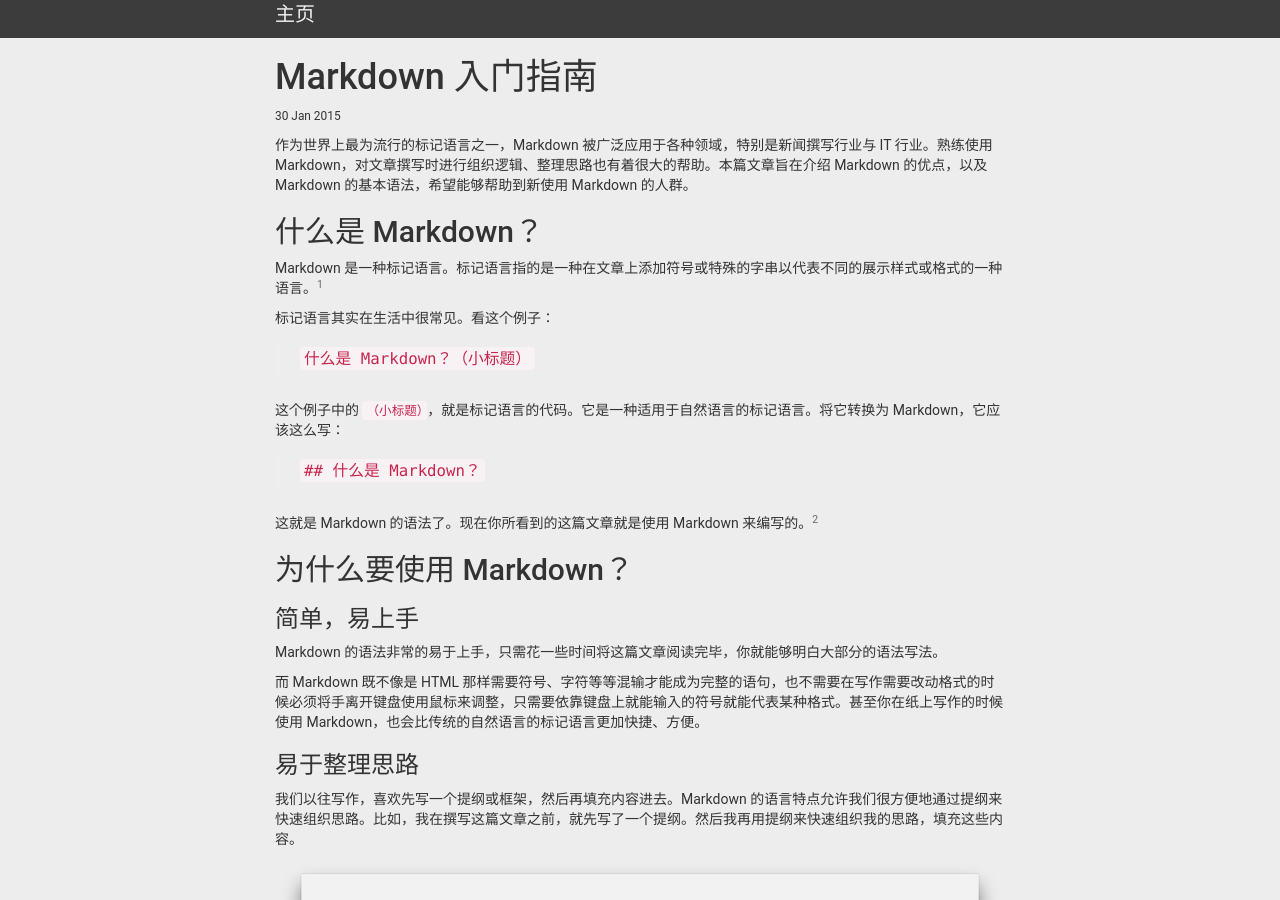
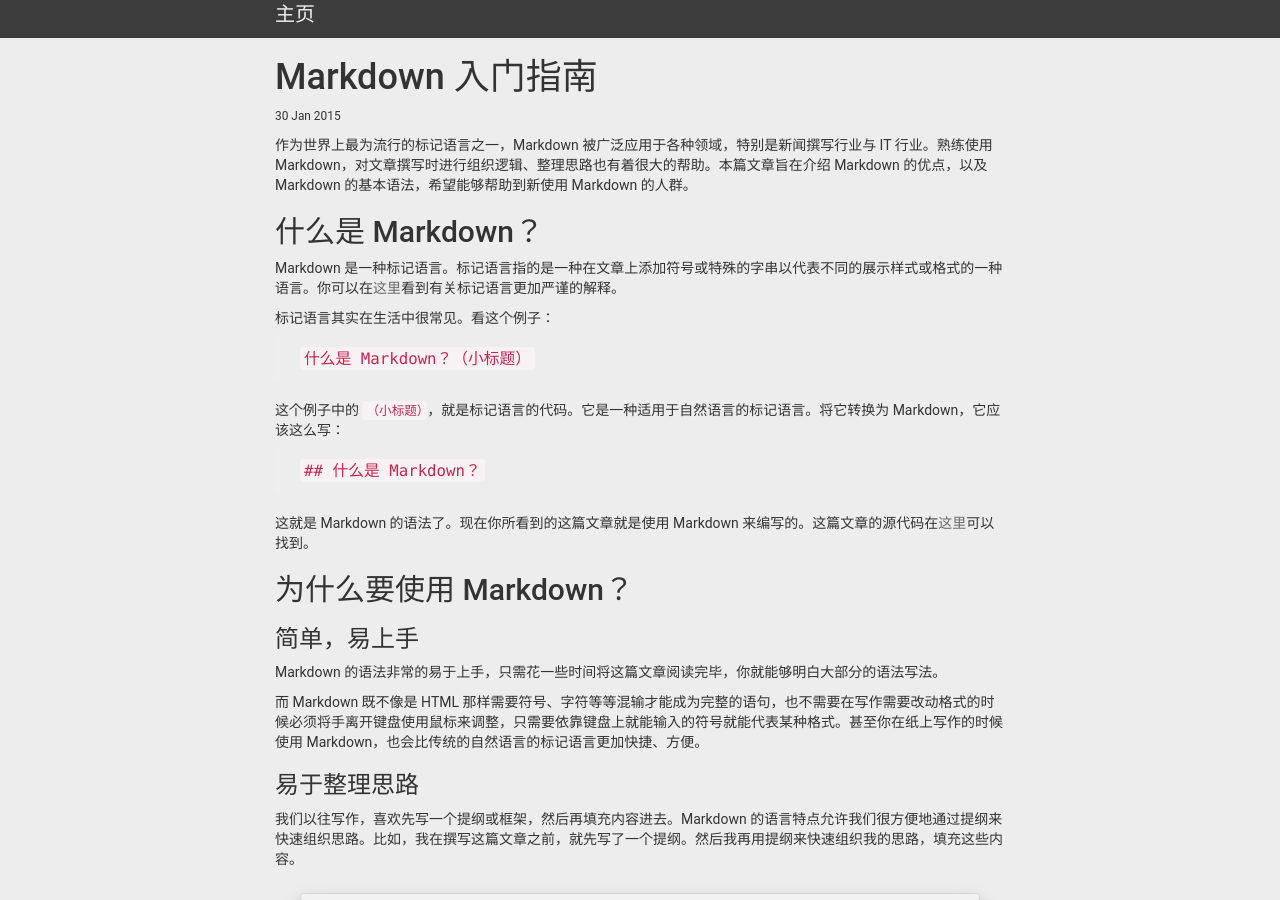
Before and after one commit to zqm1999/zqm1999.github.io, a Jekyll site: the page built from _posts/2015-01-30-Markdown-Intro.md, in a window 1280 px wide and 900 px high, scrolled down 318 px. Built offline with Jekyll 4.4.1, drawn with Linux system fonts in a browser that asks for light colours; nearby versions of some CDN libraries; some web fonts are replaced; Markdown is read by kramdown in place of the engine named in the settings; comment, search, counter and statistics services are not loaded; some of the changed text lies outside the part shown.

Commit message:
修改文章

````diff
--- a/_posts/2015-01-30-Markdown-Intro.md
+++ b/_posts/2015-01-30-Markdown-Intro.md
@@ -7,9 +7,7 @@
 
 ## 什么是 Markdown？
 
-Markdown 是一种标记语言。标记语言指的是一种在文章上添加符号或特殊的字串以代表不同的展示样式或格式的一种语言。[^1]
-
-[^1]: 你可以在[这里](https://zh.wikipedia.org/wiki/%E7%BD%AE%E6%A0%87%E8%AF%AD%E8%A8%80)看到有关标记语言更加严谨的解释。
+Markdown 是一种标记语言。标记语言指的是一种在文章上添加符号或特殊的字串以代表不同的展示样式或格式的一种语言。你可以在[这里](https://zh.wikipedia.org/wiki/%E7%BD%AE%E6%A0%87%E8%AF%AD%E8%A8%80)看到有关标记语言更加严谨的解释。
 
 标记语言其实在生活中很常见。看这个例子：
 
@@ -19,9 +17,7 @@
 
 > ```## 什么是 Markdown？```
 
-这就是 Markdown 的语法了。现在你所看到的这篇文章就是使用 Markdown 来编写的。[^2]
-
-[^2]: 这篇文章的源代码在[这里](https://raw.githubusercontent.com/Astrian/astrian.github.io/master/_posts/2015-01-30-Markdown-Intro.md)可以找到。
+这就是 Markdown 的语法了。现在你所看到的这篇文章就是使用 Markdown 来编写的。这篇文章的源代码在[这里](https://raw.githubusercontent.com/Astrian/astrian.github.io/master/_posts/2015-01-30-Markdown-Intro.md)可以找到。
 
 ## 为什么要使用 Markdown？
 
@@ -90,9 +86,9 @@
 
 需要斜体的时候，在需要斜体的字段的前后各加一个 `*` 号。粗体的话，是各加两个 `*` 号。而删除线，则是在文本前后各添加两个 `~`。[^3]比如：
 
-> `*这是斜体文本*，**这是粗体文本**，~~这段话有个删除线~~。`
+> ```*这是斜体文本*，**这是粗体文本**，~~这段话有个删除线~~。```
 
-[^3]: 有些 Markdown 编辑器不支持删除线。
+需要注意的是，有些 Markdown 编辑器不支持删除线。
 
 ### 列表
 
@@ -131,11 +127,11 @@
 
 一对中括号和一对小括号放在一起，就可以变成一个链接。
 
-> `[链接文字](链接地址)`
+> ```[链接文字](链接地址)```
 
 而图片的代码只是比链接的代码多一个叹号 `!`。
 
-> `![图片文字解释](图片地址)`
+> ```![图片文字解释](图片地址)```
 
 以下是一段脚注的示例代码。
 
````
